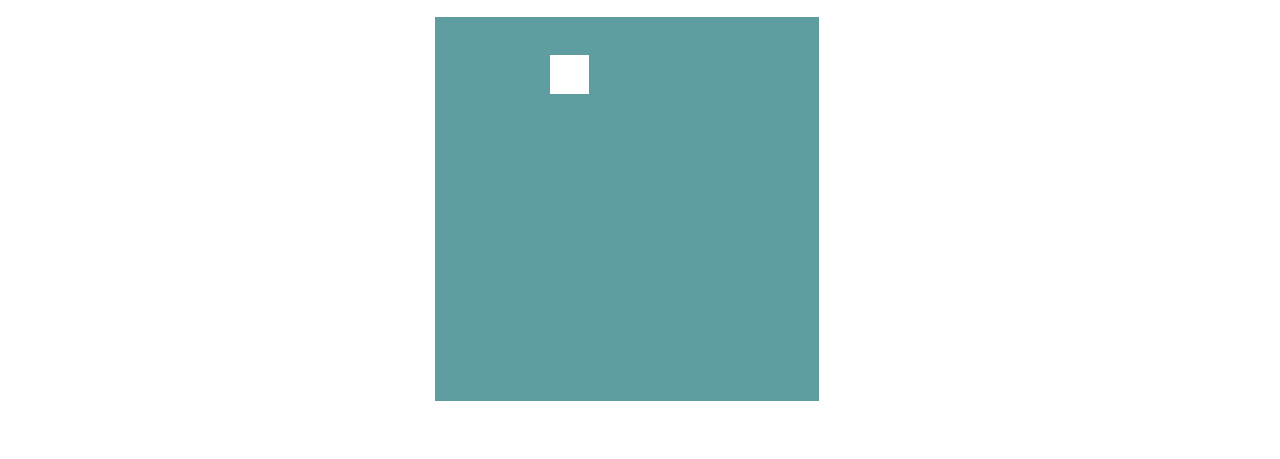
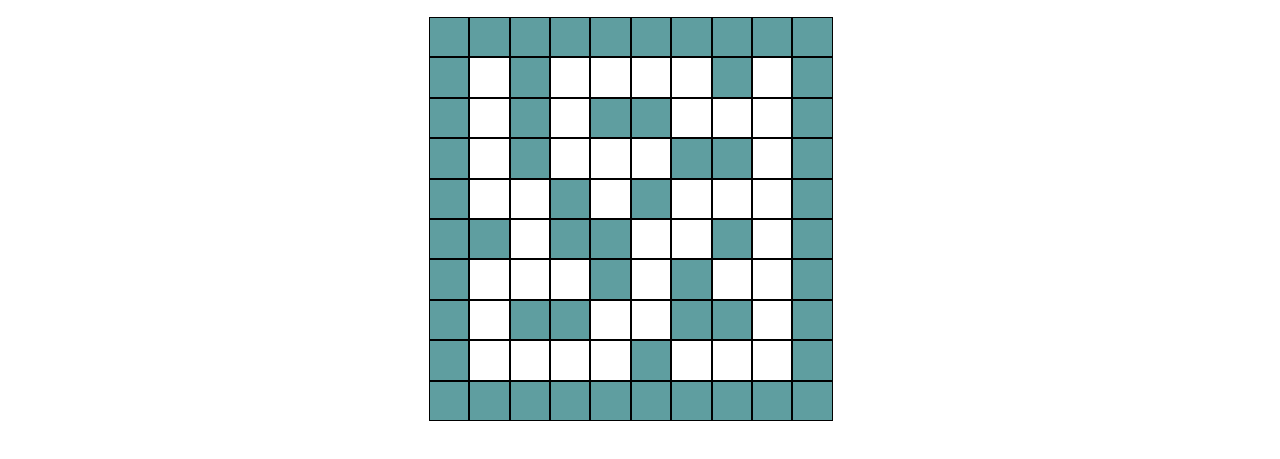
Before and after one commit to JorderGomes/Maze, a plain HTML site: page index.html in a window 1280 px wide. Shown: the part 51-510 px from the top of the page. Drawn offline with Linux system fonts and the light colour scheme.

Commit message:
labirinto

```diff
--- a/css/estilo.css
+++ b/css/estilo.css
@@ -86,15 +86,15 @@ header{
     align-items: stretch; */
     margin-top: 20px;
 
-    width: 32vw;
-    height: 32vw;
+    width: 33vw;
+    height: 33vw;
 }
 
 .casa{
     float: left;
     width: 3vw;
     height: 3vw;
-
+    border: 1px solid black;
 
 
 }
--- a/js/menu.js
+++ b/js/menu.js
@@ -22,6 +22,7 @@ class House  {
         this.casa = casa;
         this.x = x;
         this.y = y;
+        this.furavel = false;
     }
 
     atualizarCasa(novoX, novoY){
@@ -104,7 +105,7 @@ function montarTabuleiro(){
 }
 
 function escolherCasaAleatoria(){
-    let i = parseInt ((Math.random() * (tabuleiroCompleto.length - 1)));
+    let i = parseInt ( (Math.random() * (tabuleiroCompleto.length - 1)) );
     return tabuleiroCompleto[i];
 }
 
@@ -134,37 +135,86 @@ document.addEventListener("keydown", function(e){
 
 
 
+
+
+
+
+
+
+
+
+
+
+
+
+
+
+
+
+
+
+
+
+
+
+
+
+
+
+
+
 function gerarLabirinto(){
-    let casaInicial = escolherCasaAleatoria();
+    let casaInicial = new House (
+        document.getElementById(gerarId(1,  1)),
+        1,
+        1
+    );
+
+
+    // = escolherCasaAleatoria();
+
+
+
+
     // let casaDois = escolherCasaAleatoria();
     swapCasaClass(casaInicial.casa, vazia, aberto);
     pilha.push(casaInicial);
     // pilha.push(casaDois);
+    let iteracoes = 0;
+    while(!pilha.empty){
+        let neibs = getNeibs(pilha.slice(-1)[0]);
+        // pegarFuraveis(pilha.slice(-1));
 
-    // while(!pilha.empty){
-        pegarFuraveis(pilha.slice(-1));
+        let furaveis = [];
+        for(let i = 0; i < neibs.length; i++){
+            neibs[i].furavel = furavel(neibs[i]);
+        }
 
-    // }
+        const furavell = el => { return el.furavel === true; }
+        furaveis = neibs.filter(furavell);
 
+        // console.log(furaveis);
+        if(furaveis.length == 0){
+            pilha.pop();
+        }
+        else{
+            let indice = sortearFurado(furaveis.length);
+            let sorteado = furaveis[indice];
+            swapCasaClass(sorteado.casa, vazia, aberto);
+            pilha.push(sorteado);
+            // console.log(sorteado);
+        }
+        iteracoes++;
+    }
 
-
-    // console.log(pilha.slice(-1));
 }
 
 
-function pegarFuraveis(casa){
-    console.log(casa);
-    let vizinhos = getNeibs(casa[0]);
-    // console.log(vizinhos);
-    for(viz of vizinhos){
-        let fur = furavel(viz);
-        if(!fur){
-            vizinhos.splice(1,1,viz);
-        }
+function sortearFurado(furaveisSize){
+    return parseInt ( (Math.random() * (furaveisSize)) );
 }
 
-    console.log(vizinhos);
-}
+
 
 function furavel(vizinho){
     let cont = 0;
@@ -172,8 +222,13 @@ function furavel(vizinho){
     if(!vizinho.casa.classList.contains(vazia)){
         return false;
     }
+    console.log("get neibs segunda camada")
     let vizinhosSegCamada = getNeibs(vizinho);
+    console.log(vizinhosSegCamada);
 
+    if(vizinhosSegCamada.length <= 2){
+        return false;
+    }
 
     for(vizinhoSeg of vizinhosSegCamada){
         if(vizinhoSeg.casa.classList.contains(vazia)){
@@ -190,54 +245,89 @@ function furavel(vizinho){
 }
 
 function getNeibs(casa){
+    console.log(casa);
     let vizinhos = [];
+    const x = casa.x;
+    const y = casa.y;
 
-    if(casa.x - 1 >= 0 && casa.y < largura){
-        casaAcima = new House (
-            document.getElementById(gerarId(casa.x - 1, casa.y)),
+
+
+    // vizinhos.push(vizinhoAcima(casa.x, casa.y));
+
+    if(x - 1 >= 0 && y < largura){
+        let provX = x - 1;
+        let casaAcima = new House (
+            document.getElementById(gerarId(x - 1, y)),
             casa.x - 1,
-            casa.y
+            y
         );
+        if(!casaAcima.casa.classList.contains(aberto)){
             vizinhos.push(
                 casaAcima
             );
         }
+    }
 
-    if(casa.x + 1 < altura && casa.y < largura){
+
+    // vizinhos.push(vizinhoAbaixo(casa.x, casa.y));
+    if(x + 1 < altura && y < largura){
+
+        let casaAbaixo = new House (
+                document.getElementById(gerarId(x + 1, y)),
+                x + 1,
+                y
+            );
+        if(!casaAbaixo.casa.classList.contains(aberto)){
             vizinhos.push(
-            new House (
-                document.getElementById(gerarId(casa.x + 1, casa.y)),
-                casa.x + 1,
-                casa.y
-            )
+                casaAbaixo
             );
         }
 
-    if(casa.x < altura && casa.y - 1 >= 0){
+    }
+
+    //  x = casa.x;
+    //  y = casa.y;
+
+    if(x < altura && y - 1 >= 0){
+
+        let casaEsquerda = new House (
+                document.getElementById(gerarId(x, y - 1)),
+                x,
+                y - 1
+            );
+        if(!casaEsquerda.casa.classList.contains(aberto)){
             vizinhos.push(
-            new House (
-                document.getElementById(gerarId(casa.x, casa.y - 1)),
-                casa.x,
-                casa.y - 1
-            )
+                casaEsquerda
             );
         }
+    }
 
-    if(casa.x < altura && casa.y + 1 < largura){
+    //  x = casa.x;
+    //  y = casa.y;
+
+    if(x < altura && y + 1 < largura){
+
+        let casaDireita = new House (
+                document.getElementById(gerarId(x, y + 1)),
+                x,
+                y + 1
+            );
+        if(!casaDireita.casa.classList.contains(aberto)){
             vizinhos.push(
-            new House (
-                document.getElementById(gerarId(casa.x, casa.y + 1)),
-                casa.x,
-                casa.y + 1
-            )
+                casaDireita
             );
         }
+    }
+
+    //  x = casa.x;
+    //  y = casa.y;
+
     for(viz of vizinhos){
         if(viz == null){
             vizinhos.splice(1,1,viz);
         }
     }
-
+    // console.log(vizinhos);
     return vizinhos;
 }
 
@@ -249,6 +339,83 @@ function getNeibs(casa){
 
 
 
+
+
+
+
+
+
+
+
+
+
+
+
+
+
+
+
+
+
+
+
+
+function vizinhoAcima(x, y){
+    if(x >= 0 && y < largura){
+
+        let casaAcima = new House (
+            document.getElementById(gerarId(x - 1, y)),
+            x,
+            y
+        );
+        if(!casaAcima.casa.classList.contains(aberto)){
+            // vizinhos.push(
+                return casaAcima;
+            // );
+        }
+    }
+}
+
+
+
+
+
+
+
+
+
+
+
+
+
+
+
+
+
+
+
+
+
+
+
+
+
+
+
+
+
+function vizinhoAbaixo(x, y){
+    console.log(x + " " + y);
+    if(x + 1 < altura && y < largura){
+        console.log(x + " pos if " + y);
+        casaAbaixo = new House (
+                document.getElementById(gerarId(x + 1, y)),
+                x + 1,
+                y
+            );
+        return casaAbaixo;
+    }
+}
 
 
 
```
Lines whose indentation alone changed are shown as unchanged.
